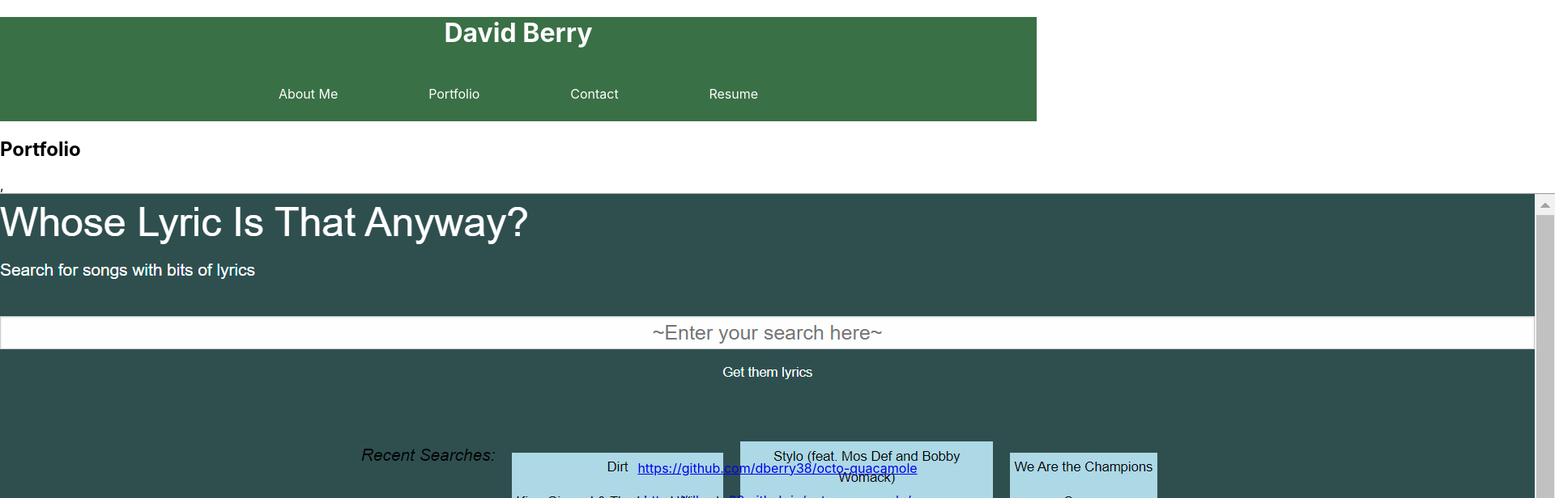
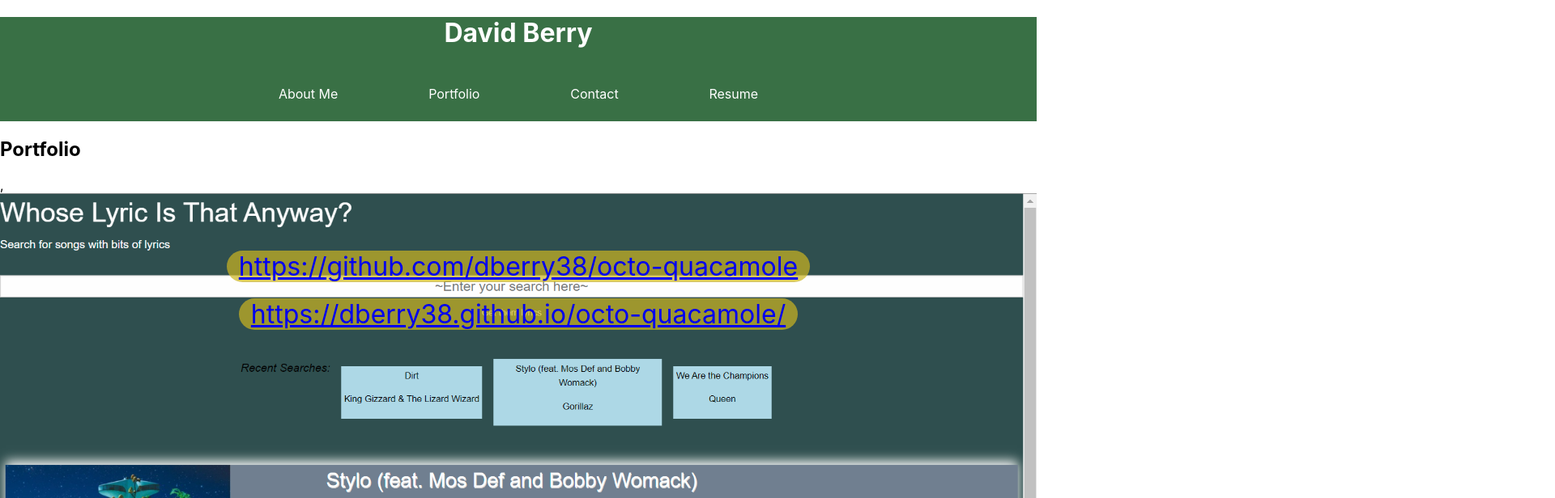
Before and after one commit to dberry38/forest-medallion, a React (Create React App) app: page / in a window 1280 px wide. Both pictures are taken after a click on the element "Portfolio". Shown: the top 616 px of the page at 81% size, 1920 px wide, since content can reach past the window. Built offline with nearby package versions, Linux system fonts and the light colour scheme.

Commit message:
develop @emotion styling

```diff
--- a/src/components/Project/Project.js
+++ b/src/components/Project/Project.js
@@ -1,35 +1,57 @@
 import React from "react";
-import { css } from '@emotion/css';
+import { css } from "@emotion/css";
 
 // TODO STYLING
-const cardStyle = `
+
+function ProjectDiv({ title, Github, liveLink, image }) {
+  const cardStyle = `
 display: flex;
 flex-direction: column;
 flex-wrap: wrap;
 align-items: center;
 justify-content: center;
 margin: auto;
-margin-bottom: 5rem;
+margin-bottom: 2rem;
 padding: 10rem 10rem;
-width: 100rem;
+max-width: 100rem;
+min-width: 25rem;
 height: 25rem;
-`
+background-image: url(${image});
+background-repeat: no-repeat;
+background-size: contain;
+`;
 
-
-function ProjectDiv({ title, Github, liveLink, image}) {
-    return (
-            {/* Projects will be iterated through with the map method to display cards of my projects */},
-            {/* or no, this will just be the template that Portfolio uses by passing the projects array info into the Project component when we map through. */},
-
-            <div style={{background: `url(${image})`}} className={css(cardStyle)}>
-                {/* <h1>{title}</h1> */}
-                <a href={Github} target="_blank" rel="noopener noreferrer">{Github}</a>
-                <br></br>
-                <a href={liveLink} target="_blank" rel="noopener noreferrer">{liveLink}</a>
-            </div>
+  const linkStyle = `
+font-size: 2rem;
+background-color: rgb(204, 182, 34, 0.7);
+border-radius: 50px;
+padding: 0 15px;
+position: relative;
+bottom: 15rem;
+`;
+  return (
+    (
+      <div className={css(cardStyle)}>
+        <a
+          href={Github}
+          target="_blank"
+          rel="noopener noreferrer"
+          className={css(linkStyle)}
+        >
+          {Github}
+        </a>
+        <br></br>
+        <a
+          href={liveLink}
+          target="_blank"
+          rel="noopener noreferrer"
+          className={css(linkStyle)}
+        >
+          {liveLink}
+        </a>
+      </div>
     )
+  );
 }
 
-
-
 export default ProjectDiv;
```
